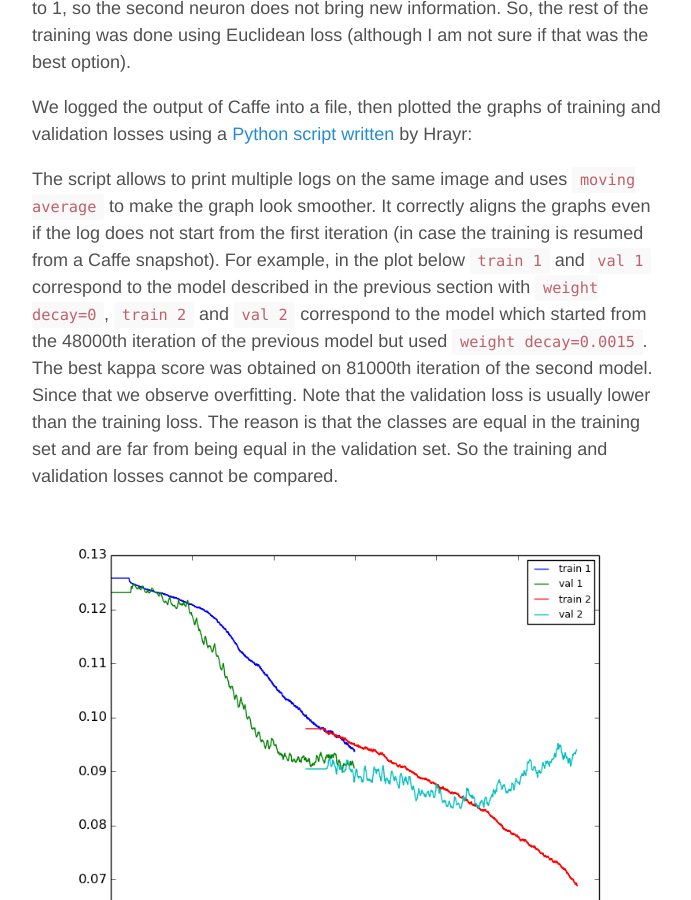
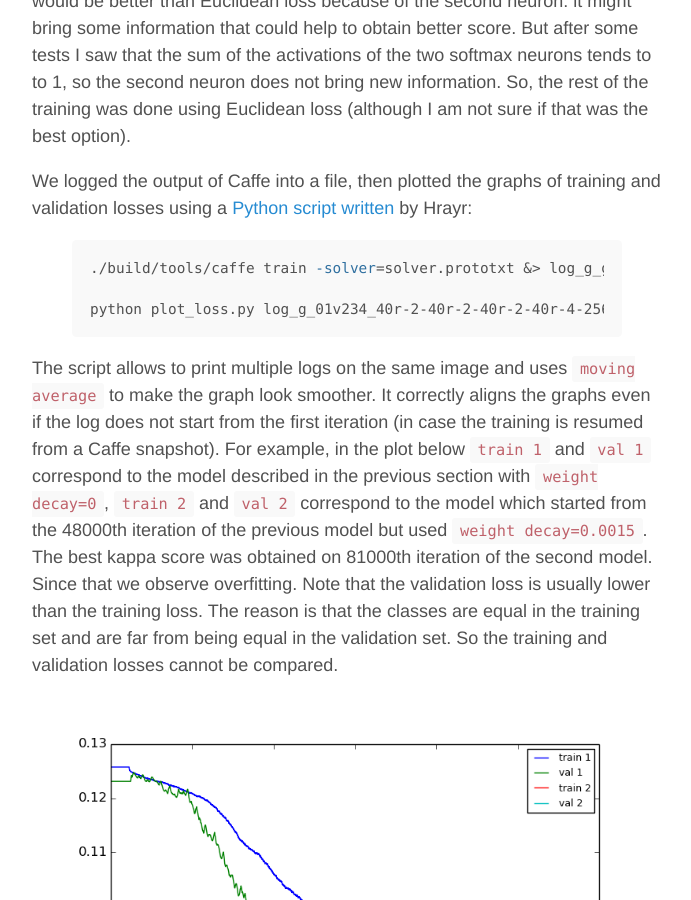
Before and after one commit to YerevaNN/yerevann.github.io, a Jekyll site: the page built from _posts/2015-08-15-diabetic-retinopathy-detection-contest-what-we-did-wrong.md, in a window 1280 px wide and 900 px high, scrolled down 11927 px. Shown: the whole window, without its empty margins (293-984 px from the left). Built offline with Jekyll 4.4.1, drawn with Linux system fonts in a browser that asks for light colours; comment, search, counter and statistics services are not loaded; some of the changed text lies outside the part shown.

Commit message:
Retinopathy - code snippets

```diff
--- a/_posts/2015-08-15-diabetic-retinopathy-detection-contest-what-we-did-wrong.md
+++ b/_posts/2015-08-15-diabetic-retinopathy-detection-contest-what-we-did-wrong.md
@@ -98,6 +98,10 @@ Later we wanted to train a classifier which would differentiate level 0 images f
 
 After preparing the list of files for the training and validation sets, we used a tool bundled with Caffe to create a [LevelDB](http://leveldb.org/) database from the directory of images. Caffe [prefers](http://caffe.berkeleyvision.org/tutorial/data.html) to read from LevelDB rather than from directory:
 
+{% highlight bash %}
+./build/tools/convert_imageset -backend=leveldb -gray=true -shuffle=true data/train.g/ train.g.01v234.txt leveldb/train.g.01v234
+
+{% endhighlight %}
 
 `gray` is set to `true` because we use one channel images and `shuffle` is required to properly shuffle the images before importing into the database.
 
@@ -160,6 +164,12 @@ When we switched to 0,1 vs 2,3,4 classification, I thought 2-neuron softmax woul
 
 We logged the output of Caffe into a file, then plotted the graphs of training and validation losses using a [Python script written](https://github.com/YerevaNN/Caffe-python-tools/blob/master/plot_loss.py) by Hrayr:
 
+{% highlight bash %}
+./build/tools/caffe train -solver=solver.prototxt &> log_g_g_01v234_40r-2-40r-2-40r-2-40r-4-256rd0.5-256rd0.5-wd0-lr0.001.txt
+
+python plot_loss.py log_g_01v234_40r-2-40r-2-40r-2-40r-4-256rd0.5-256rd0.5-wd0-lr0.001.txt
+
+{% endhighlight %}
 
 The script allows to print multiple logs on the same image and uses `moving average` to make the graph look smoother. It correctly aligns the graphs even if the log does not start from the first iteration (in case the training is resumed from a Caffe snapshot). For example, in the plot below `train 1` and `val 1` correspond to the model described in the previous section with `weight decay=0`, `train 2` and `val 2` correspond to the model which started from the 48000th iteration of the previous model but used `weight decay=0.0015`. The best kappa score was obtained on 81000th iteration of the second model. Since that we observe overfitting. Note that the validation loss is usually lower than the training loss. The reason is that the classes are equal in the training set and are far from being equal in the validation set. So the training and validation losses cannot be compared.
 
```
